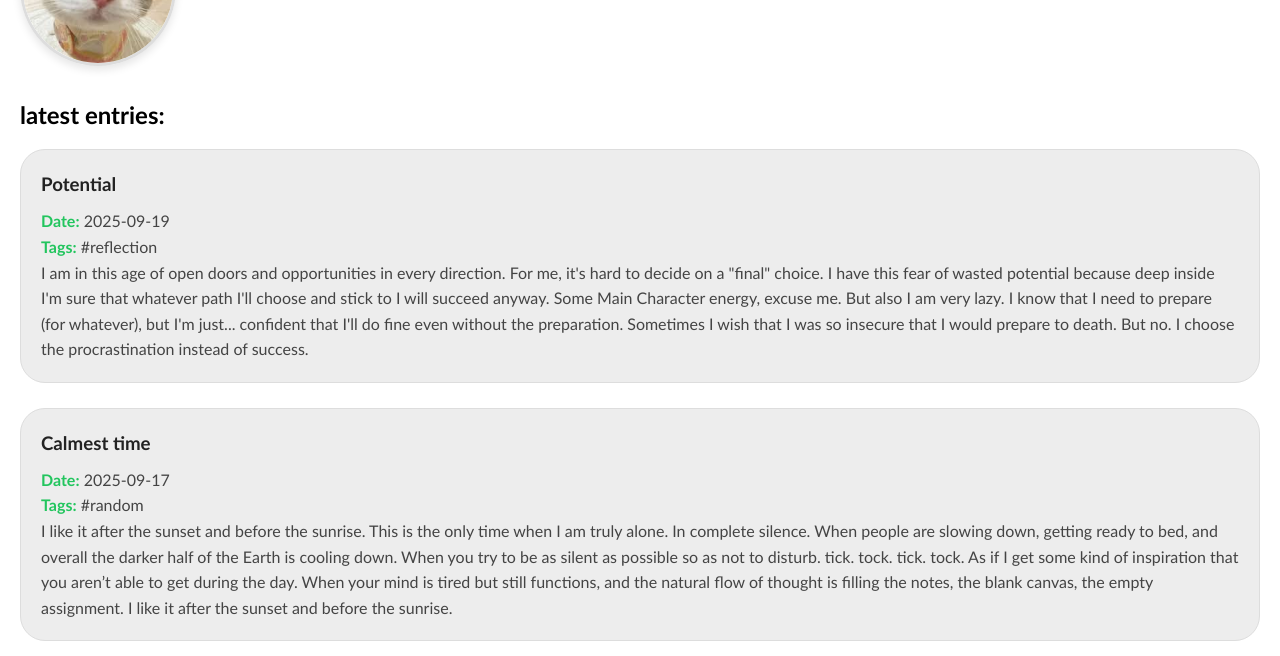
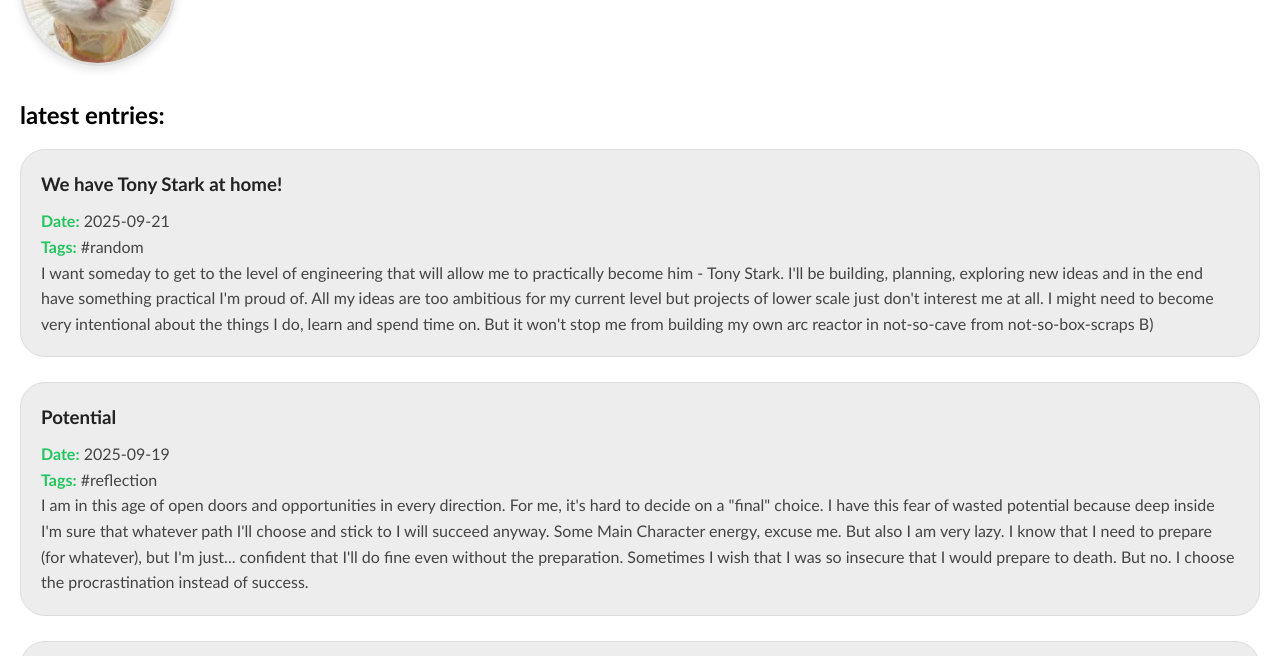
Before and after one commit to einecupcake/blog, a plain HTML site: page index.html in a window 1280 px wide. Shown: the part 110-766 px from the top of the page. Drawn offline with Linux system fonts and the light colour scheme.

Commit message:
new entry

```diff
--- a/index.html
+++ b/index.html
@@ -18,6 +18,13 @@
     <div id="block">
         <h2>latest entries:</h2>
         <ul id="latest-entry-list">
+
+        <li>
+            <h3>We have Tony Stark at home!</h3>
+            <p><strong>Date:</strong> 2025-09-21</p>
+            <p><strong>Tags:</strong> #random</p>
+            <p>I want someday to get to the level of engineering that will allow me to practically become him - Tony Stark. I'll be building, planning, exploring new ideas and in the end have something practical I'm proud of. All my ideas are too ambitious for my current level but projects of lower scale just don't interest me at all. I might need to become very intentional about the things I do, learn and spend time on. But it won't stop me from building my own arc reactor in not-so-cave from not-so-box-scraps B)</p>
+        </li>
 
         <li>
             <h3>Potential</h3>
```
Also changed, not shown: 1 other file.
